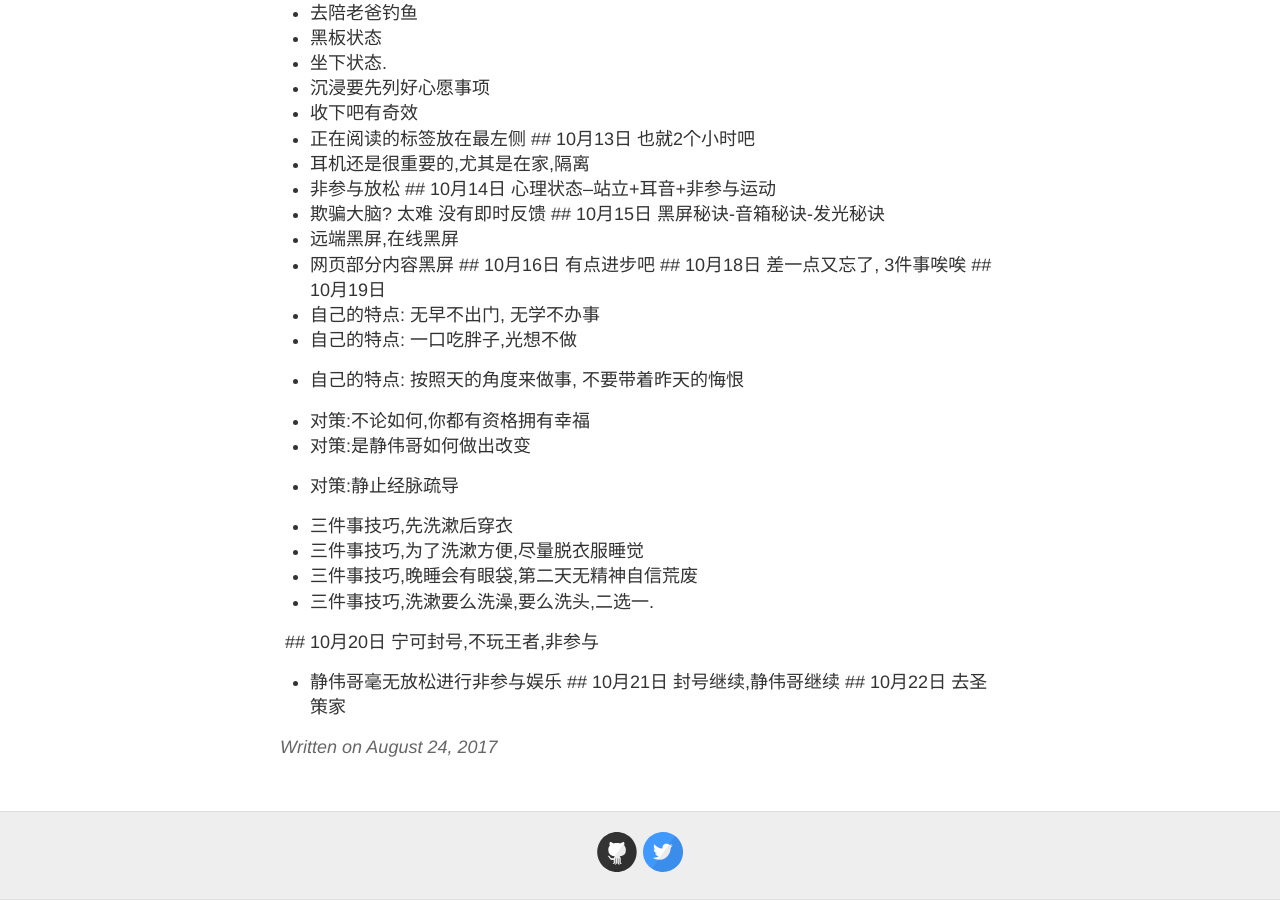
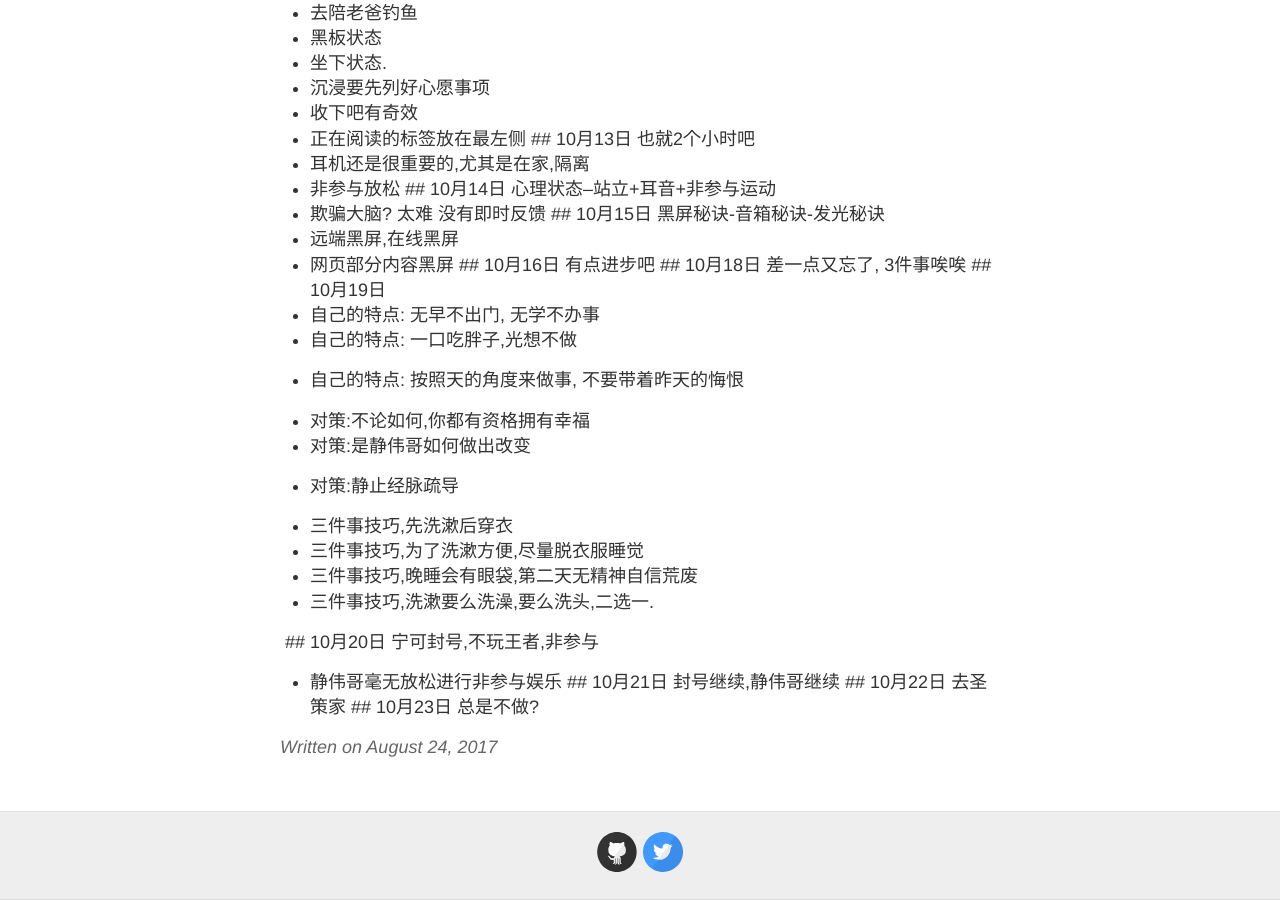
Before and after one commit to evelol/zzx_blog, a Jekyll site: the page built from _posts/2017-08-24-Ok.md, in a window 1280 px wide and 900 px high, scrolled down 5132 px. Built offline with Jekyll 4.4.1, drawn with Linux system fonts in a browser that asks for light colours; our own code applies the rules of GitHub Pages for plain Markdown files.

Commit message:
Update 2017-08-24-Ok.md

```diff
--- a/_posts/2017-08-24-Ok.md
+++ b/_posts/2017-08-24-Ok.md
@@ -161,3 +161,4 @@ q## 24日,昨天搞了搞linux，用了下deepin
  - 静伟哥毫无放松进行非参与娱乐
  ## 10月21日 封号继续,静伟哥继续
  ## 10月22日 去圣策家
+ ## 10月23日 总是不做?
```
